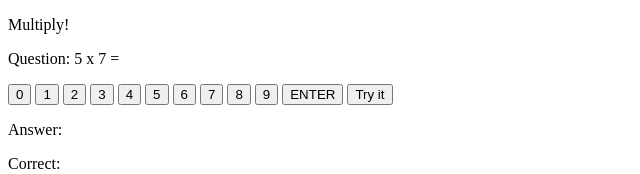
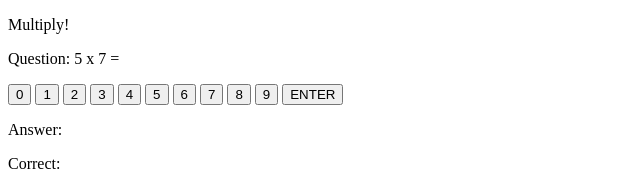
Before and after one commit to jbreslin33/lukes-webpage, a plain HTML site: page multiply.html in a window 1280 px wide. Shown: the top 174 px of the page, without its empty margins (0-640 px from the left). Drawn offline with Linux system fonts and the light colour scheme.

Commit message:
making more games :

```diff
--- a/multiply.html
+++ b/multiply.html
@@ -30,7 +30,7 @@ var totalNeeded = 10;
 <button id="but_9">9</button>
 <button id="but_ENTER" class="butters">ENTER</button>
 
-<button id="myBtn">Try it</button>
+
 
 <script>
 makeQuestion();
```
Also changed, not shown: index.html (line endings or trailing spaces).
